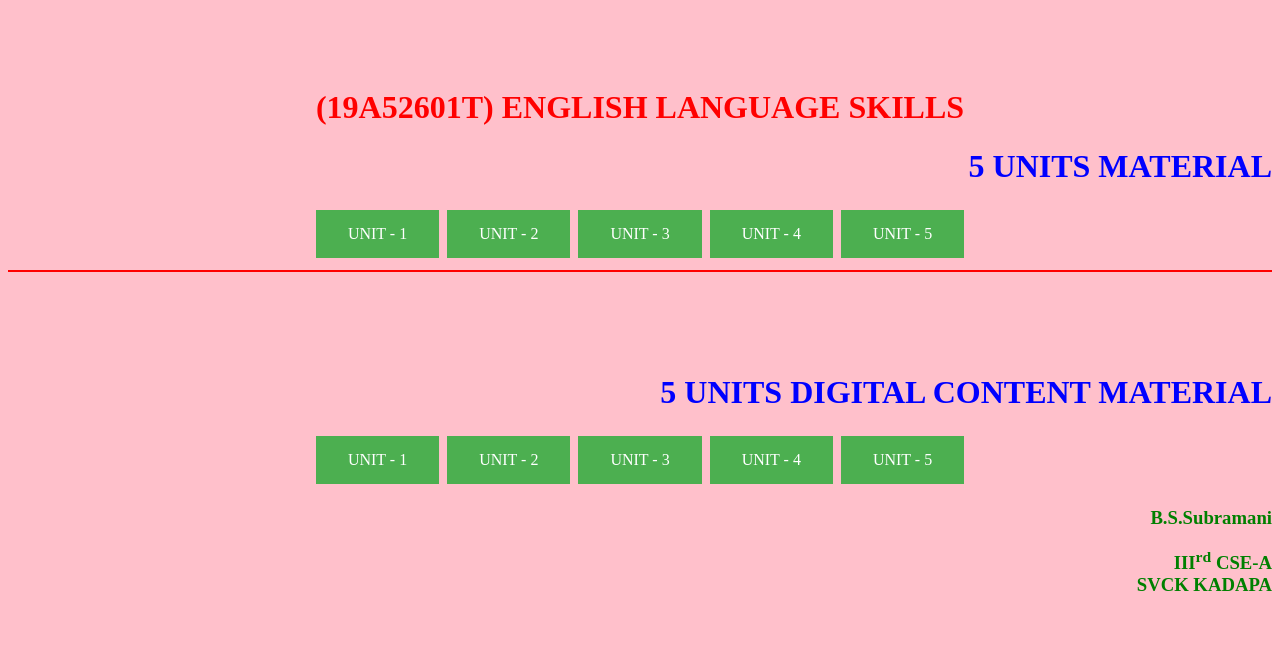
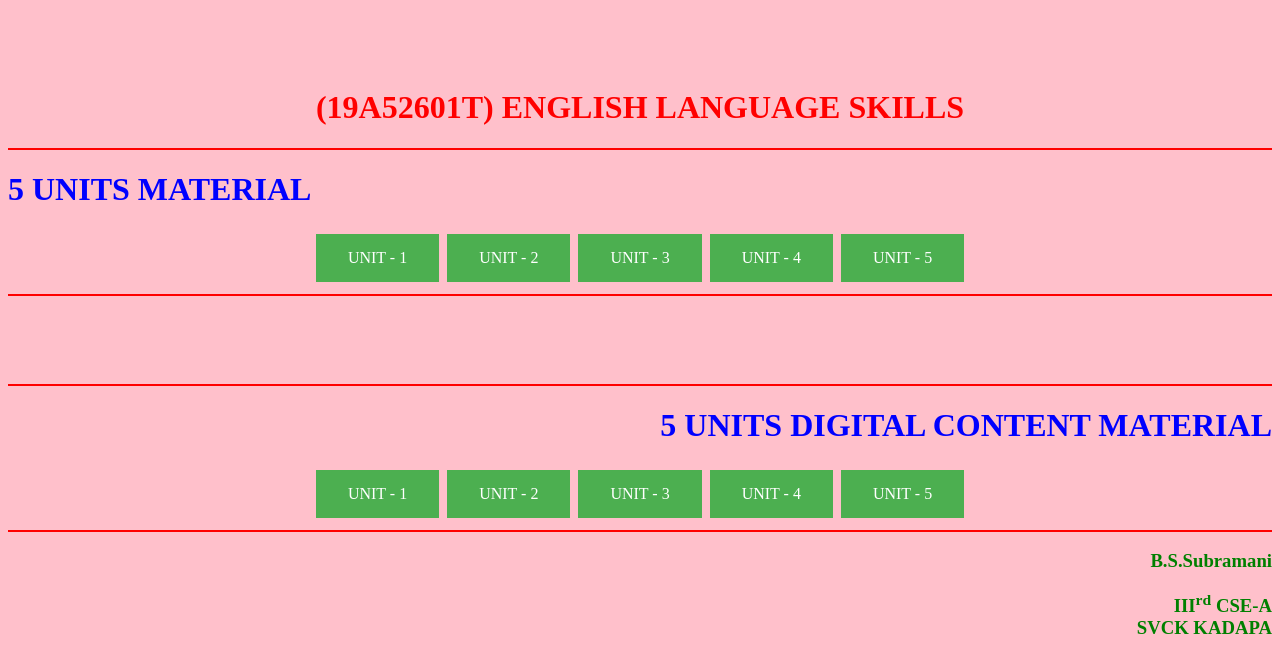
Before and after one commit to shannuboda/jntua-grade-Calculator, a plain HTML site: page index.html in a window 1280 px wide. Shown: the part 280-938 px from the top of the page. Before the commit the page ends 895 px from the top, so only its background shows below. Drawn offline with Linux system fonts and the light colour scheme.

Commit message:
Update index.html

```diff
--- a/index.html
+++ b/index.html
@@ -26,22 +26,22 @@
 <center>
 
 <img src="https://raw.githubusercontent.com/emsvck/diagrams/main/logo.jpg" width="650" height="250"><br><br><br><br><br><br>
-<H1 style="color:red;"> (19A52601T) ENGLISH LANGUAGE SKILLS </H1>
-<H1 style="color:blue; text-align:right;"> 5 UNITS MATERIAL </H1>
+<H1 style="color:red;"> (19A52601T) ENGLISH LANGUAGE SKILLS </H1><hr color="red">
+<H1 style="color:blue; text-align:left;"> 5 UNITS MATERIAL </H1>
 <a href="" class="button"> UNIT - 1</a>
 <a href="" class="button"> UNIT - 2</a>
 <a href="" class="button"> UNIT - 3</a>
 <a href="" class="button"> UNIT - 4</a>
 <a href="" class="button"> UNIT - 5</a>
 <hr color="red">
-<br><br><br><br>
+<br><br><br><br><hr color="red">
 <H1 style="color:blue; text-align:right;"> 5 UNITS DIGITAL CONTENT MATERIAL </H1>
 <a href="" class="button"> UNIT - 1</a>
 <a href="" class="button"> UNIT - 2</a>
 <a href="" class="button"> UNIT - 3</a>
 <a href="" class="button"> UNIT - 4</a>
 <a href="" class="button"> UNIT - 5</a>
-
+<hr color="red">
 <h3 align="right"><font face="Algerian" color="green">B.S.Subramani</font></h3>
 <h3 align="right"><font face="Algerian" color="green">III<sup>rd</sup> CSE-A<br>SVCK KADAPA</font></h3>
 
```
